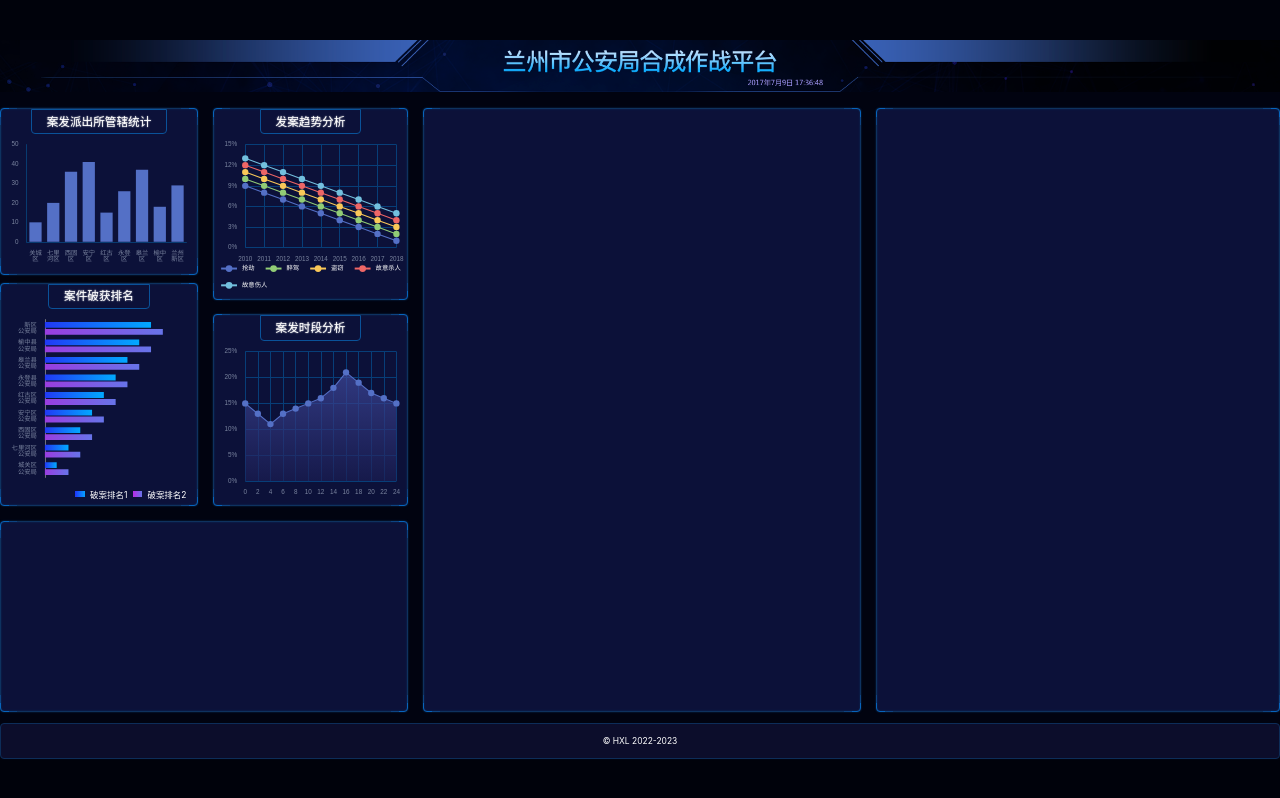
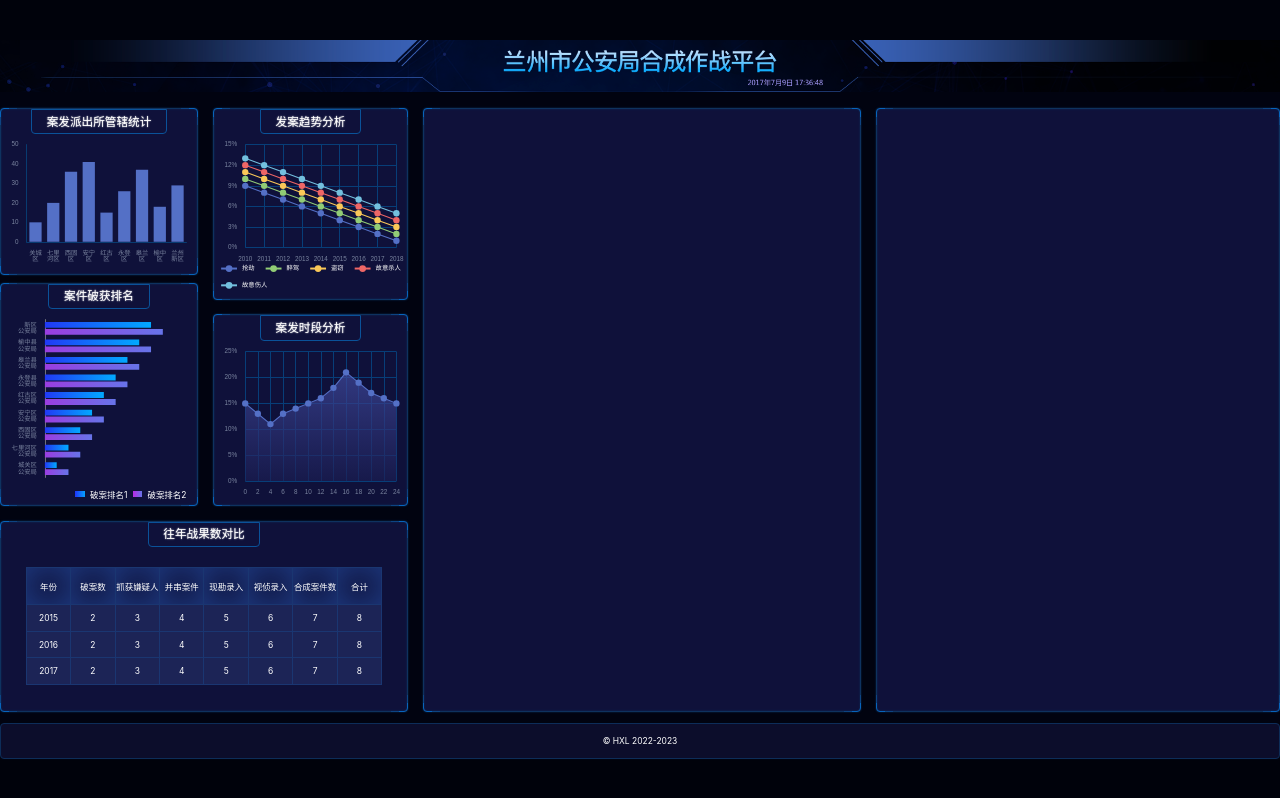
Before and after one commit to HXL1111/Large-screen-visualization, a React (Vite) app: page /#/ in a window 1280 px wide. Built offline with nearby package versions, Linux system fonts and the light colour scheme.

Commit message:
完成 chart5

```diff
--- /dev/null
+++ b/src/components/chart-5.tsx
@@ -0,0 +1,55 @@
+import React from 'react'
+
+export const Chart5 = () => {
+  return (
+    <div className="战果">
+      <h2>往年战果数对比</h2>
+      <table>
+        <thead>
+          <tr>
+            <th>年份</th>
+            <th>破案数</th>
+            <th>抓获嫌疑人</th>
+            <th>并串案件</th>
+            <th>现勘录入</th>
+            <th>视侦录入</th>
+            <th>合成案件数</th>
+            <th>合计</th>
+          </tr>
+        </thead>
+        <tbody>
+          <tr>
+            <td>2015</td>
+            <td>2</td>
+            <td>3</td>
+            <td>4</td>
+            <td>5</td>
+            <td>6</td>
+            <td>7</td>
+            <td>8</td>
+          </tr>
+          <tr>
+            <td>2016</td>
+            <td>2</td>
+            <td>3</td>
+            <td>4</td>
+            <td>5</td>
+            <td>6</td>
+            <td>7</td>
+            <td>8</td>
+          </tr>
+          <tr>
+            <td>2017</td>
+            <td>2</td>
+            <td>3</td>
+            <td>4</td>
+            <td>5</td>
+            <td>6</td>
+            <td>7</td>
+            <td>8</td>
+          </tr>
+        </tbody>
+      </table>
+    </div>
+  )
+}
--- a/src/pages/home.scss
+++ b/src/pages/home.scss
@@ -45,7 +45,7 @@
       border-radius: 4px;
       position: relative;
       box-shadow: 0 0 2px 0 #0e325f, inset 0 0 2px 0 #0e325f;
-      background: #0c1139;
+      background: #0f113a;
       &::before {
         content: '';
         position: absolute;
@@ -76,7 +76,8 @@
     .管辖统计,
     .破获排名,
     .发案趋势,
-    .案发时段 {
+    .案发时段,
+    .战果 {
       height: px(315);
       display: flex;
       flex-direction: column;
@@ -124,5 +125,28 @@
     .案发时段 {
       height: px(363);
     }
+    .战果 {
+      > table {
+        margin-top: px(38);
+        border-collapse: collapse;
+        th,
+        td {
+          border: 1px solid #1a3671;
+        }
+        thead {
+          th {
+            height: px(70);
+            box-shadow: inset 0 0 px(60) 0 #1f3d85;
+          }
+        }
+        tbody {
+          td {
+            height: px(50);
+            width: px(84);
+            background: #1c2456;
+          }
+        }
+      }
+    }
   }
 }
--- a/src/pages/home.tsx
+++ b/src/pages/home.tsx
@@ -5,6 +5,7 @@ import { Chart1 } from '../components/chart-1'
 import { Chart2 } from '../components/chart-2'
 import { Chart3 } from '../components/chart-3'
 import { Chart4 } from '../components/chart-4'
+import { Chart5 } from '../components/chart-5'
 
 export const Home = () => {
   const year = new Date().getFullYear()
@@ -20,7 +21,9 @@ export const Home = () => {
           <Chart3 />
           <Chart4 />
         </section>
-        <section className="bordered section3"></section>
+        <section className="bordered section3">
+          <Chart5 />
+        </section>
         <section className="bordered section4"></section>
         <section className="bordered section5"></section>
       </main>
```
